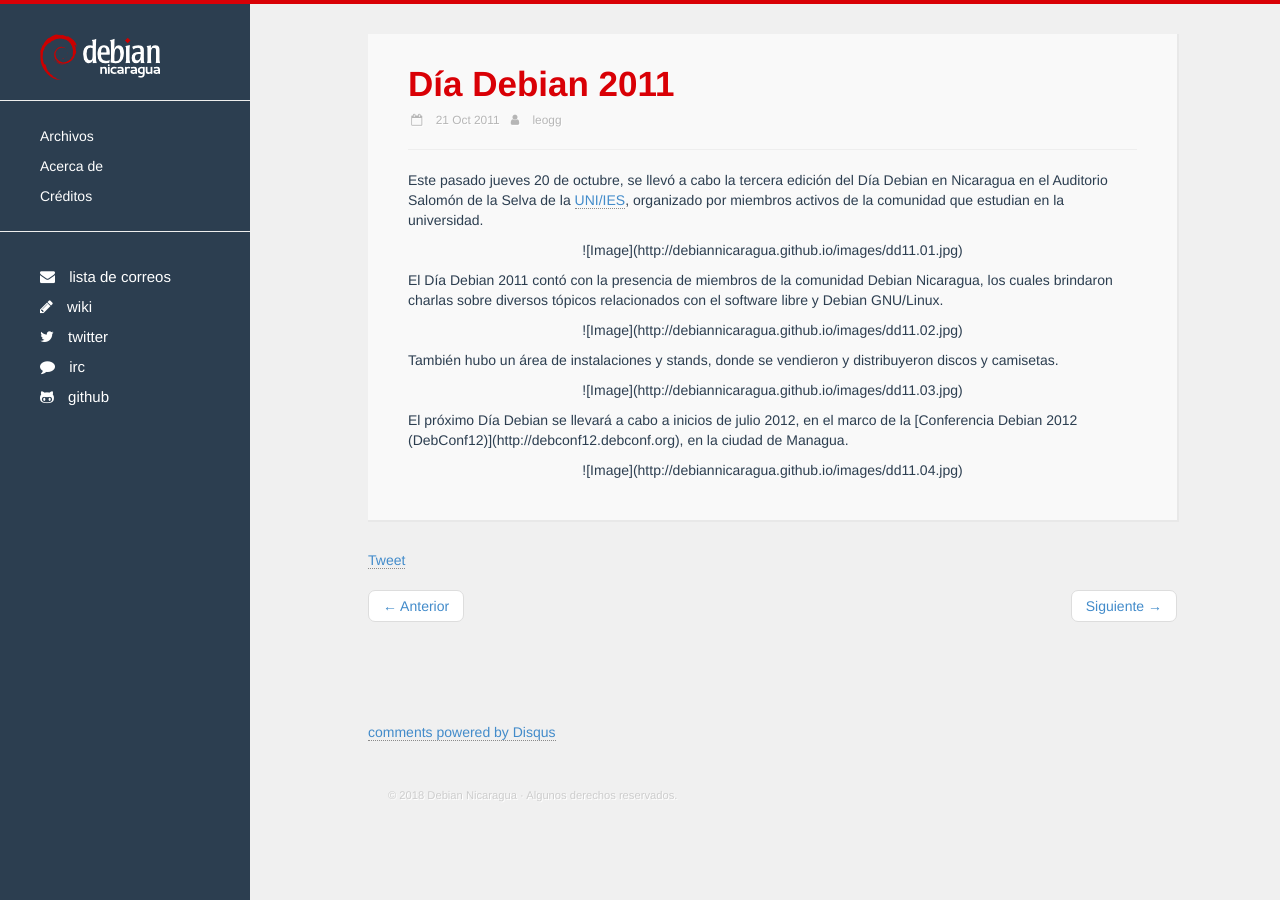
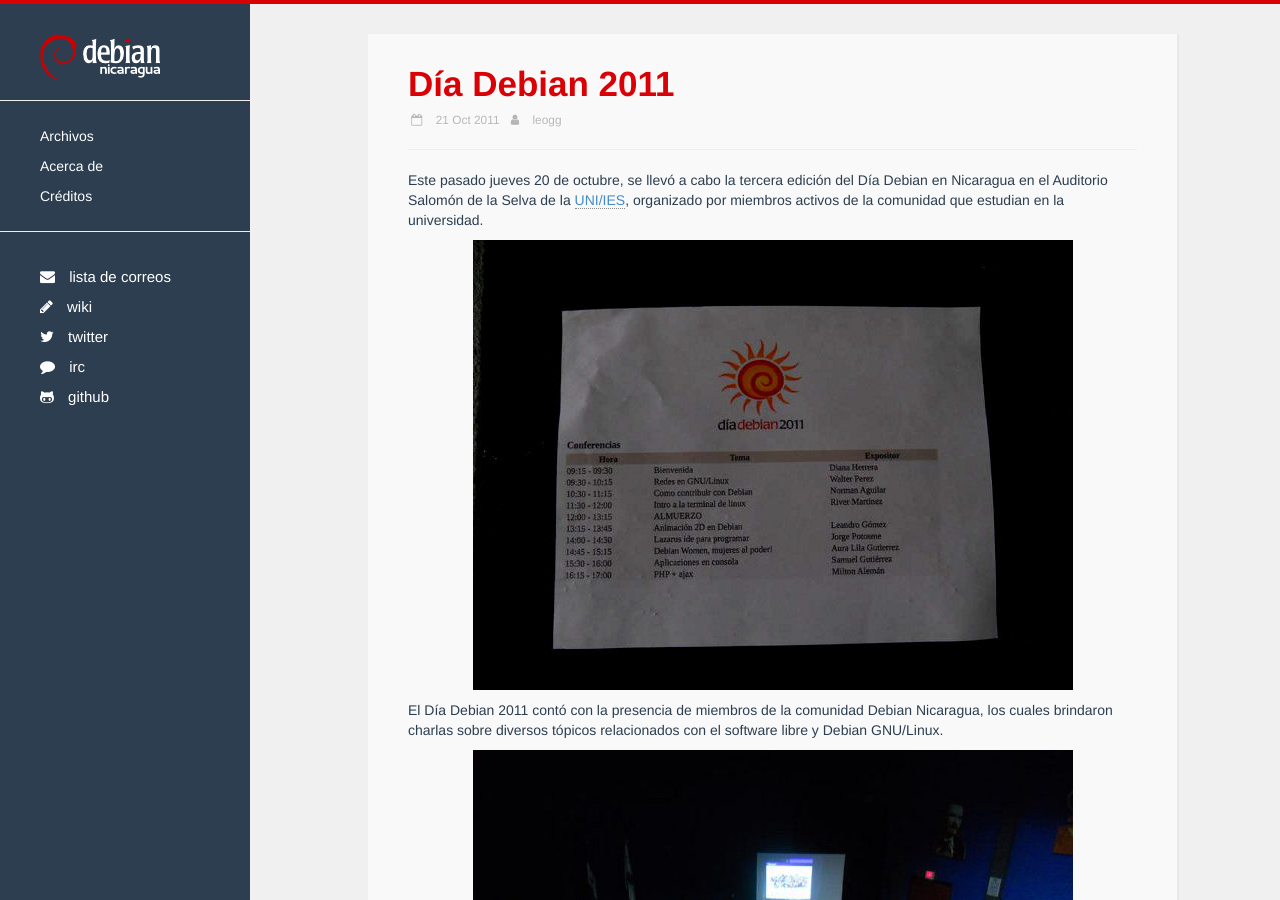
Before and after one commit to debiannicaragua/debiannicaragua.github.io, a Jekyll site: the page built from _posts/2011-10-21-dia-debian-2011.markdown, in a window 1280 px wide and 900 px high. Built offline with Jekyll 4.4.1, drawn with Linux system fonts in a browser that asks for light colours; nearby versions of some CDN libraries; some web fonts are replaced; comment, search, counter and statistics services are not loaded; some of the changed text lies outside the part shown.

Commit message:
fix and update
fix endding <p>, add markdown="1"

```diff
--- a/_posts/2011-10-21-dia-debian-2011.markdown
+++ b/_posts/2011-10-21-dia-debian-2011.markdown
@@ -7,24 +7,24 @@
 
 Este pasado jueves 20 de octubre, se llevó a cabo la tercera edición del Día Debian en Nicaragua en el Auditorio Salomón de la Selva de la [UNI/IES](http://www.uni.edu.ni), organizado por miembros activos de la comunidad que estudian en la universidad.
 
-<p align="center">
+<p align="center" markdown="1">
 ![Image]({{ site.url }}/images/dd11.01.jpg)
-<p>
+</p>
 
 El Día Debian 2011 contó con la presencia de miembros de la comunidad Debian Nicaragua, los cuales brindaron charlas sobre diversos tópicos relacionados con el software libre y Debian GNU/Linux.
 
-<p align="center">
+<p align="center" markdown="1">
 ![Image]({{ site.url }}/images/dd11.02.jpg)
-<p>
+</p>
 
 También hubo un área de instalaciones y stands, donde se vendieron y distribuyeron discos y camisetas.
 
-<p align="center">
+<p align="center" markdown="1">
 ![Image]({{ site.url }}/images/dd11.03.jpg)
-<p>
+</p>
 
 El próximo Día Debian se llevará a cabo a inicios de julio 2012, en el marco de la [Conferencia Debian 2012 (DebConf12)](http://debconf12.debconf.org), en la ciudad de Managua.
 
-<p align="center">
+<p align="center" markdown="1">
 ![Image]({{ site.url }}/images/dd11.04.jpg)
-<p>
+</p>
```
